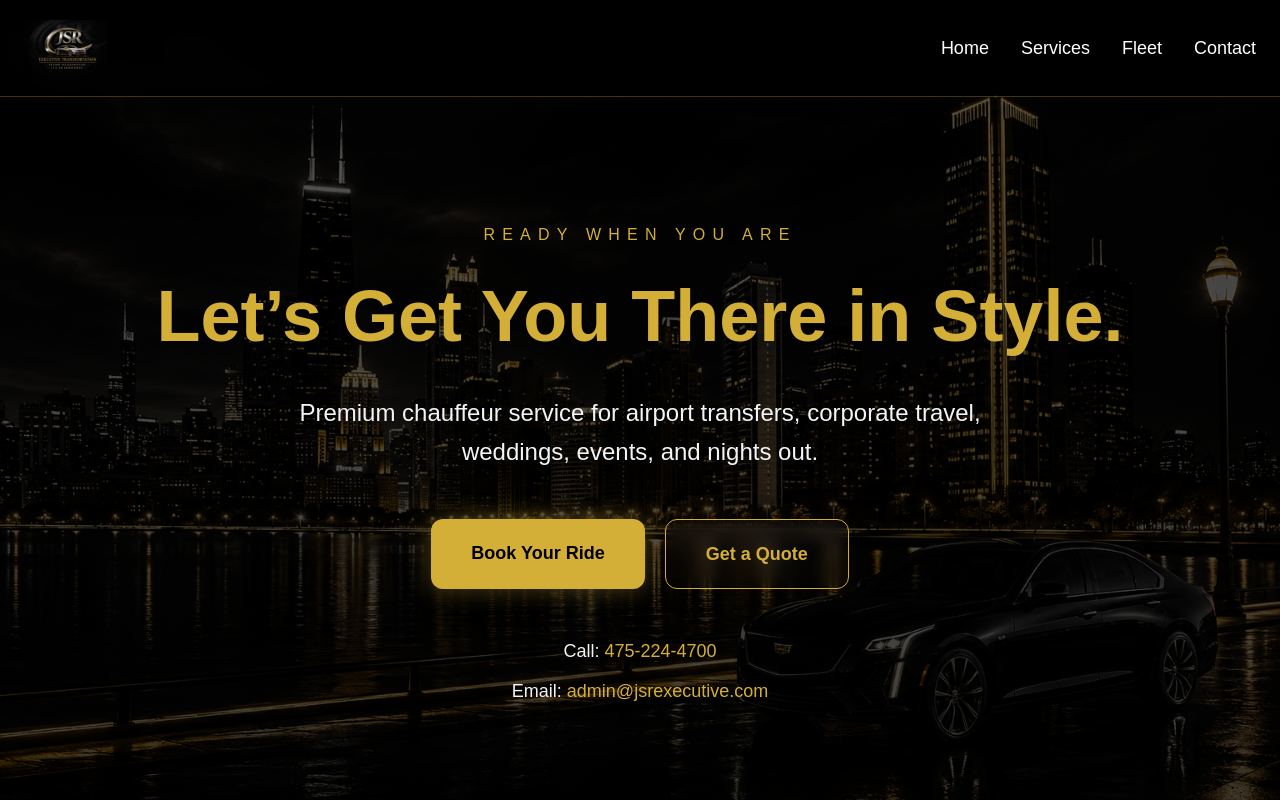
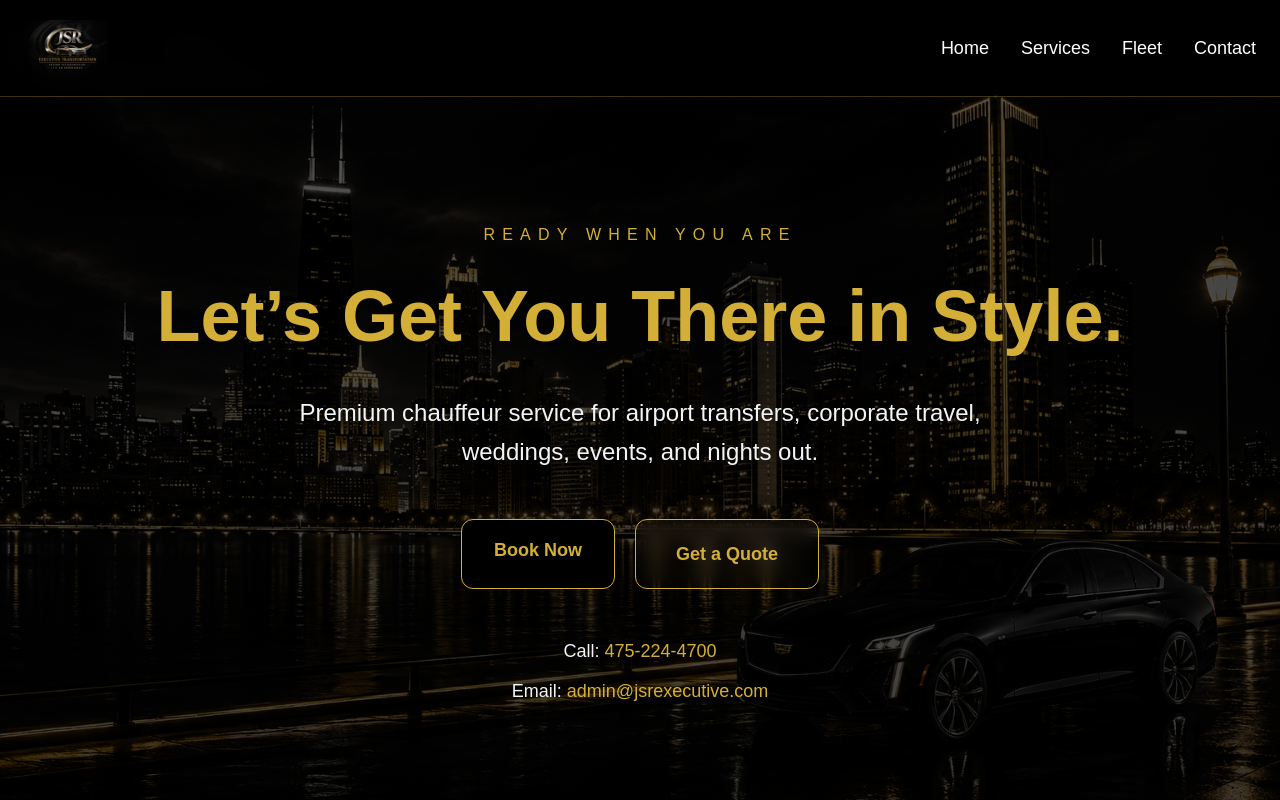
Before and after one commit to JSR-Executive-Transportation-LLC/jsr-executive-clean, a Next.js app: page /contact in a window 1280 px wide. Built offline with nearby package versions, Linux system fonts and the light colour scheme.

Commit message:
Connect all Book Now buttons to LimoAnywhere

```diff
--- a/src/app/contact/page.js
+++ b/src/app/contact/page.js
@@ -79,12 +79,14 @@ export default function CTASection() {
 
           {/* BUTTONS */}
           <div className="flex flex-col md:flex-row justify-center gap-5 mb-12">
-            <Link
-              href="/book-now"
-              className="bg-[#D4AF37] text-black font-bold px-10 py-5 rounded-xl text-lg hover:opacity-90 transition duration-300 shadow-[0_0_25px_rgba(212,175,55,0.35)]"
-            >
-              Book Your Ride
-            </Link>
+            <a
+  href="https://book.mylimobiz.com/v4/jsrexecutive"
+  target="_blank"
+  rel="noopener noreferrer"
+  className="rounded-xl border border-[#D4AF37] bg-black px-8 py-4 text-lg font-bold text-[#D4AF37] transition hover:bg-[#D4AF37] hover:text-black"
+>
+  Book Now
+</a>
 
             <Link
               href="/get-a-quote"
--- a/src/app/fleet/page.js
+++ b/src/app/fleet/page.js
@@ -57,12 +57,15 @@ export default function FleetPage() {
         </p>
 
         <div className="flex flex-col justify-center gap-5 md:flex-row">
-          <Link
-            href="/book-now"
-            className="rounded-xl bg-[#D4AF37] px-10 py-5 text-lg font-bold text-black transition hover:opacity-90"
-          >
-            Book Your Ride
-          </Link>
+
+          <a
+  href="https://book.mylimobiz.com/v4/jsrexecutive"
+  target="_blank"
+  rel="noopener noreferrer"
+  className="rounded-xl border border-[#D4AF37] bg-black px-8 py-4 text-lg font-bold text-[#D4AF37] transition hover:bg-[#D4AF37] hover:text-black"
+>
+  Book Now
+</a>
 
           <Link
             href="/get-a-quote"
```
